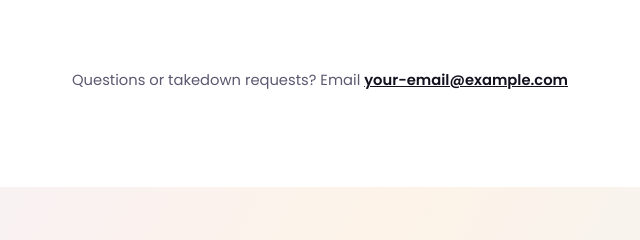
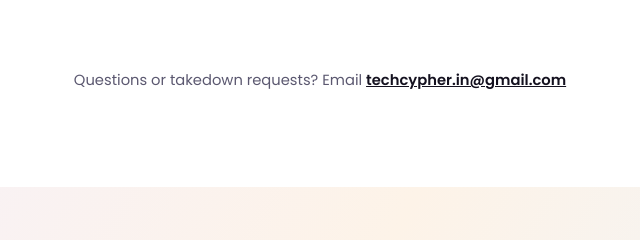
Before and after one commit to cyphermodx/instagramsaver, a plain HTML site: page about.html in a window 1280 px wide. Shown: the part 445-685 px from the top of the page, 320-960 px from the left. Drawn offline with Linux system fonts and the light colour scheme.

Commit message:
Update about.html

```diff
--- a/about.html
+++ b/about.html
@@ -28,7 +28,7 @@
   </section>
 
   <section class="contact" id="contact">
-    <p>Questions or takedown requests? Email <a href="mailto:your-email@example.com">your-email@example.com</a></p>
+    <p>Questions or takedown requests? Email <a href="mailto:your-email@example.com">techcypher.in@gmail.com</a></p>
   </section>
 
   <section class="cta-band">
```
